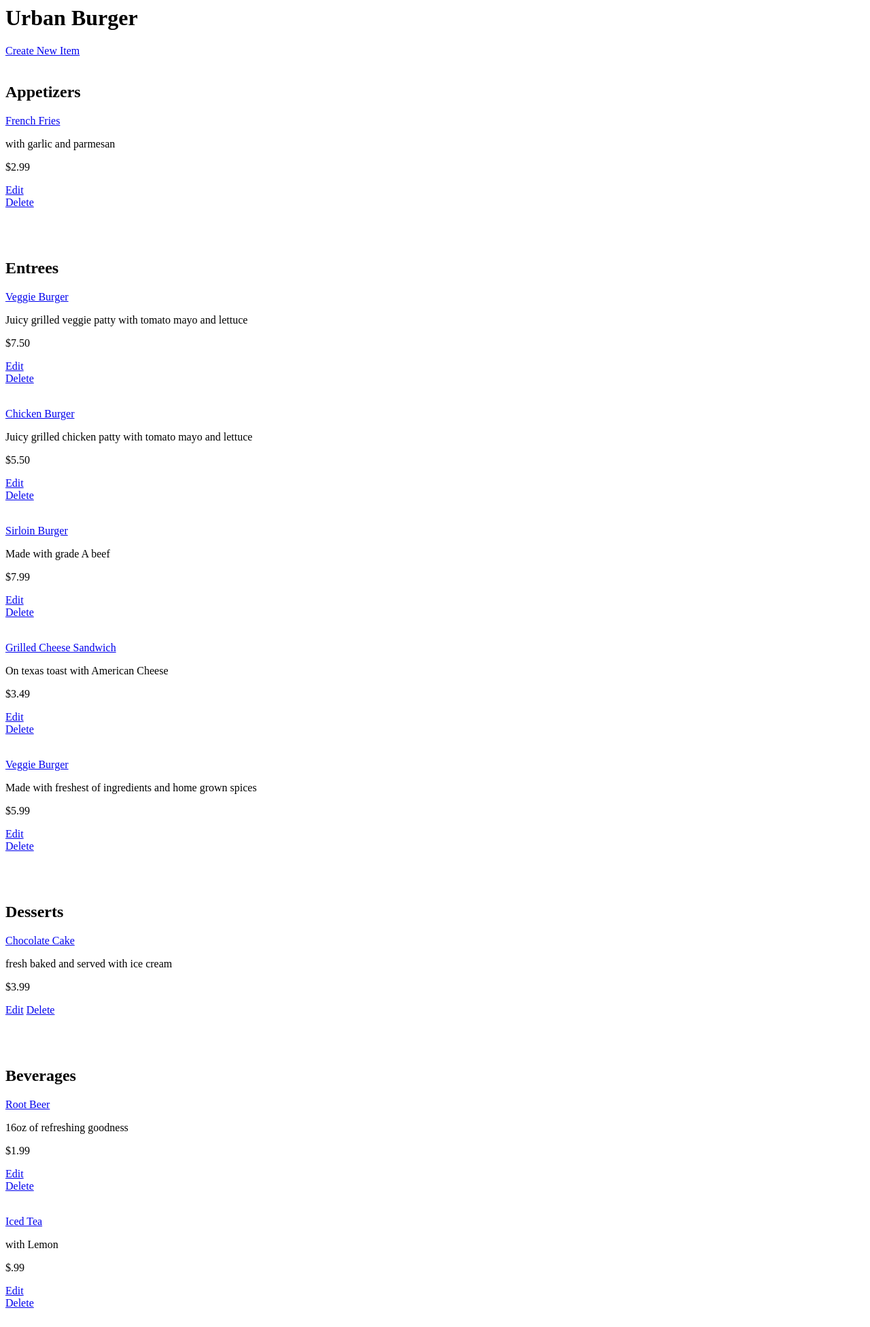
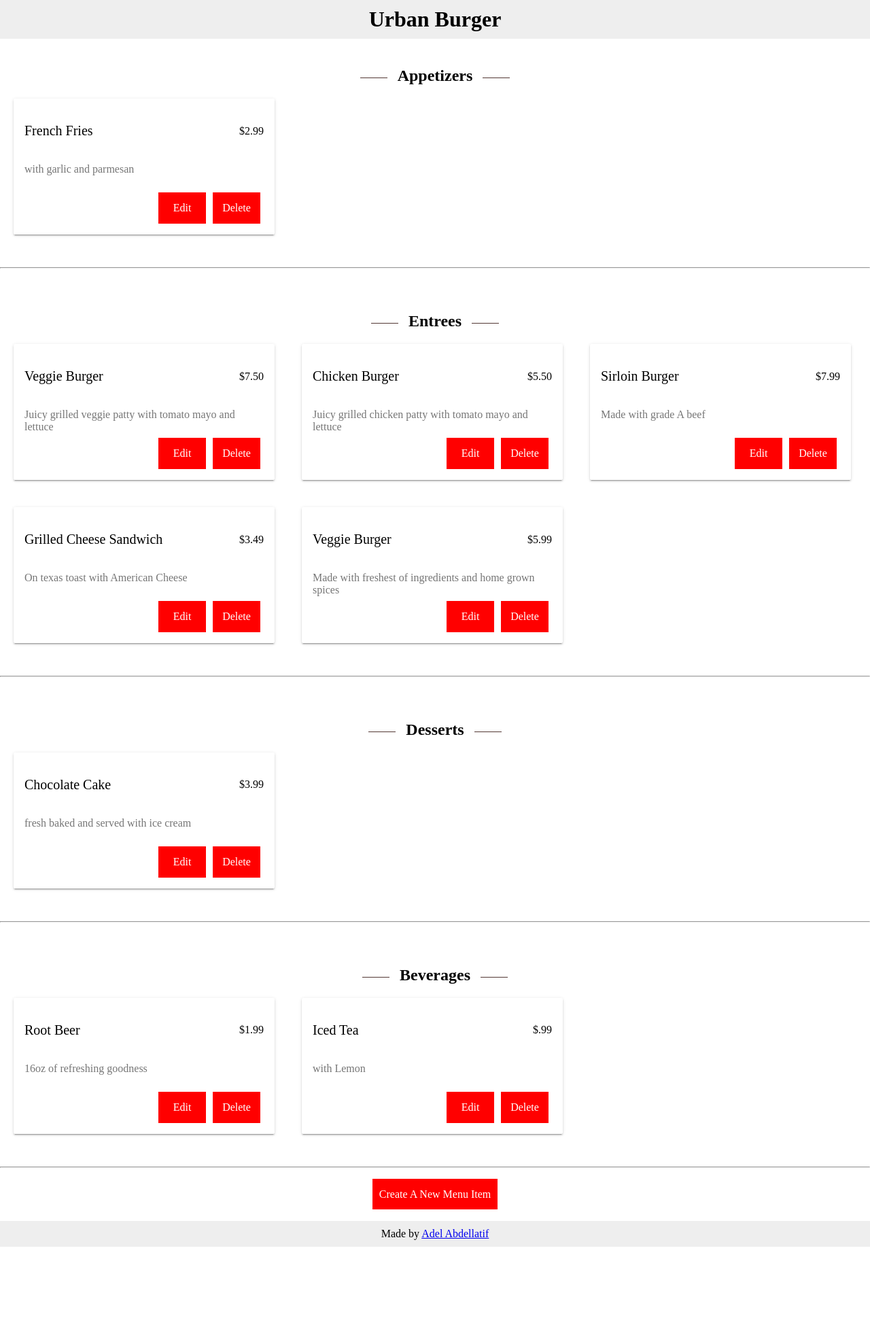
Before and after one commit to THEPEACEMAKER/itemsCatalog, a Flask app: page /restaurant/1/ in a window 1280 px wide. Shown: the whole page at 68% size. After the commit the page ends 1834 px from the top, so only its background shows below. Run offline with Flask 2, Linux system fonts and the light colour scheme.

Commit message:
add basic style

```diff
--- /dev/null
+++ b/static/styles.css
@@ -0,0 +1,245 @@
+body {
+	margin: 0;
+	position: relative;
+}
+.card-shadow {
+		box-shadow: 0 2px 2px 0 rgba(0, 0, 0, .14), 0 3px 1px -2px rgba(0, 0, 0, .2), 0 1px 5px 0 rgba(0, 0, 0, .12);
+}
+.card {
+	display: flex;
+	flex-direction: column;
+	font-size: 16px;
+	font-weight: 400;
+	height: 200px;
+	overflow: hidden;
+	width: 30%;
+	z-index: 1;
+	position: relative;
+	background: #fff;
+	border-radius: 2px;
+	box-sizing: border-box;
+	margin: 0 20px 40px;
+	float: left;
+}
+
+.card .title {
+	align-items: center;
+	color: #000;
+	display: flex;
+	justify-content: stretch;
+	line-height: normal;
+	padding: 16px 16px 0 16px;
+	box-sizing: border-box;
+	position: relative;
+}
+
+.card .title span {
+	position: absolute;
+	right: 16px;
+}
+
+.card .text {
+	color: rgba(0, 0, 0, .54);
+	/*font-size: 13px;*/
+	line-height: 18px;
+	overflow: hidden;
+	padding: 16px;
+	width: 90%;
+}
+
+h1 {
+	text-align: center;
+	/*color: white;*/
+	background-color: #eee;
+	margin-top: 0;
+	padding-top: 10px;
+	padding-bottom: 10px;
+}
+
+footer {
+	background-color: #eee;
+	text-align: center;
+	width: 100%;
+	padding: 10px 0;
+	margin-top: 10px;
+}
+
+.content {
+	display: flex;
+	flex-wrap: wrap;
+}
+
+.button {
+  background-color: red;
+  color: white;
+  padding: 14px 10px;
+  text-align: center;
+  text-decoration: none;
+}
+
+.card .button {
+  width: 50px;
+  margin: 0 5px;
+  float:left;
+  display:inline;
+}
+
+.buttons {
+	padding: 0 16px 16px 16px;
+    position: absolute;
+    right: 0;
+    bottom: 0;
+}
+
+#new {
+	margin: 30px;
+    text-align: center;
+}
+
+.title a {
+	text-decoration: none;
+	color: #000;
+	font-size: 20px;
+}
+
+.center{
+	text-align: center;
+}
+
+h2 {
+	text-align: center;
+	position: relative;
+	display: inline-block;
+    margin-right: 0;
+    margin-left: 0;
+}
+
+h2:before {
+    left: -40px;
+}
+h2:after {
+    right: -40px;
+}
+h2:before, h2:after {
+    content: "";
+    position: absolute;
+    bottom: 10px;
+    height: 1px;
+    width: 40px;
+    margin: 0 -15px;
+    background-color: #533834;
+}
+
+#oneItem footer {
+	position: fixed;
+    bottom: 0;
+}
+#oneItem .content {
+	position: fixed;
+    top: 50%;
+    margin-top: -100px;
+    width: 100%;
+}
+
+#oneItem .card {
+	margin: auto auto;
+}
+
+.restaurant {
+	width: 100%;
+	margin: 10px 0;
+}
+
+.restaurant .card {
+	margin: auto;
+	float: none;
+}
+
+/*wdith of body in the card page is 1366 instead of 1349
+cause of the scroll bar
+*/
+
+form {
+	width: 450px;
+	font-size: 16px;
+	background: #495C70;
+	padding: 30px 30px 15px 30px;
+	border: 5px solid #53687E;
+}
+form input[type=submit],
+form input[type=button],
+form input[type=text],
+form input[type=email],
+form textarea,
+form label
+{
+	font-family: Georgia, "Times New Roman", Times, serif;
+	font-size: 16px;
+	color: #fff;
+
+}
+form label {
+	display:block;
+	margin-bottom: 10px;
+}
+form label > span{
+	display: inline-block;
+	float: left;
+	width: 150px;
+}
+form input[type=text],
+form input[type=email]
+{
+	background: transparent;
+	border: none;
+	border-bottom: 1px dashed #83A4C5;
+	width: 275px;
+	outline: none;
+	padding: 0px 0px 0px 0px;
+	font-style: italic;
+}
+form textarea{
+	font-style: italic;
+	padding: 0px 0px 0px 0px;
+	background: transparent;
+	outline: none;
+	border: none;
+	border-bottom: 1px dashed #83A4C5;
+	width: 275px;
+	overflow: hidden;
+	resize:none;
+	height:20px;
+}
+
+form textarea:focus,
+form input[type=text]:focus,
+form input[type=email]:focus,
+form input[type=email] :focus
+{
+	border-bottom: 1px dashed #D9FFA9;
+}
+
+form input[type=submit],
+form input[type=button]{
+	background: #576E86;
+	border: none;
+	padding: 8px 10px 8px 10px;
+	border-radius: 5px;
+	color: #A8BACE;
+}
+form input[type=submit]:hover,
+form input[type=button]:hover{
+background: #394D61;
+}
+
+/*centering the form*/
+form {
+	margin: auto auto;
+}
+
+/*right buttons*/
+form input[type=submit],
+form input[type=button]{
+	float: right;
+    margin: 10px;
+}
--- a/templates/newmenuitem.html
+++ b/templates/newmenuitem.html
@@ -1,8 +1,9 @@
 <html>
 
 <head>
+	<link rel=stylesheet type=text/css href="{{ url_for('static', filename='styles.css') }}">
 </head>
-<body>
+<body id="oneItem">
 
 <h1>New Menu Item</h1>
 
@@ -27,5 +28,6 @@
 
 </form>
 
+<footer>Made by <a href="https://www.linkedin.com/in/adel-a-abdelkader/">Adel Abdellatif</a></footer>
 </body>
 </html>
--- a/templates/restaurant.html
+++ b/templates/restaurant.html
@@ -1,9 +1,9 @@
 <html>
 
 <head>
+	<link rel=stylesheet type=text/css href="{{ url_for('static', filename='styles.css') }}">
 </head>
 <body>
-		<div class = 'pane'>
 <h1>{{ restaurant.name }}</h1>
 
 {% with messages = get_flashed_messages() %}
@@ -20,116 +20,147 @@
 
     {% if items !=[] %}
 
-		<a href = "{{url_for('newMenuItem', restaurant_id = restaurant.id )}}">Create New Item</a>
-	</br></br>
-
+	<div class = "center">
 		<h2>Appetizers</h2>
+	</div>
+	<div class="content">
 
 		{% for i in items %}
 		{% if i.course == 'Appetizer' %}
-
+		<div class="card card-shadow">
+			<div class="title">
+				<!-- <a href="#">Testing 2dp</a> -->
 				<a href = "{{url_for('showMenuItem', restaurant_id = restaurant.id, item_id = i.id)}}"><p>{{i.name}}</p></a>
-
-
-		<p>{{i.description}}</p>
-
-
-		<p>{{i.price}}</p>
-
-		<a href='{{url_for('editMenuItem', restaurant_id = restaurant.id, item_id=i.id ) }}' >Edit</a>
-	</br>
-	<a href='{{url_for('deleteMenuItem', restaurant_id = restaurant.id, item_id=i.id ) }}' >Delete</a>
-</br>
-</br>
+				<span>{{i.price}}</span>
+			</div>
+			<div class="text">
+				{{i.description}}
+			</div>
+			<div class="buttons">
+				<a class="button" href="{{url_for('editMenuItem', restaurant_id = restaurant.id, item_id=i.id ) }}">Edit</a>
+				<a class="button" href="{{url_for('deleteMenuItem', restaurant_id = restaurant.id, item_id=i.id ) }}">Delete</a>
+			</div>
+		</div>
 		{% endif %}
 
 		{% endfor %}
+	</div>
+<hr>
+
 
 
 
 		</br></br>
 
+	<div class = "center">
 		<h2>Entrees</h2>
+	</div>
+	<div class="content">
 
 		{% for i in items %}
 		{% if i.course == 'Entree' %}
 
+		<div class="card card-shadow">
+			<div class="title">
+				<!-- <a href="#">Testing 2dp</a> -->
 				<a href = "{{url_for('showMenuItem', restaurant_id = restaurant.id, item_id = i.id)}}"><p>{{i.name}}</p></a>
-
-
-		<p>{{i.description}}</p>
-
-
-		<p>{{i.price}}</p>
-
-		<a href='{{url_for('editMenuItem', restaurant_id = restaurant.id, item_id=i.id ) }}' >Edit</a>
-	</br>
-	<a href='{{url_for('deleteMenuItem', restaurant_id = restaurant.id, item_id=i.id ) }}' >Delete</a>
-</br>
-</br>
+				<span>{{i.price}}</span>
+			</div>
+			<div class="text">
+				{{i.description}}
+			</div>
+			<div class="buttons">
+				<a class="button" href="{{url_for('editMenuItem', restaurant_id = restaurant.id, item_id=i.id ) }}">Edit</a>
+				<a class="button" href="{{url_for('deleteMenuItem', restaurant_id = restaurant.id, item_id=i.id ) }}">Delete</a>
+			</div>
+		</div>
         {% endif %}
 
 		{% endfor %}
+	</div>
+<hr>
+
 
 
 
 		</br></br>
 
+	<div class = "center">
 		<h2>Desserts</h2>
+	</div>
+	<div class="content">
 
 		{% for i in items %}
 		{% if i.course == 'Dessert' %}
 
+		<div class="card card-shadow">
+			<div class="title">
+				<!-- <a href="#">Testing 2dp</a> -->
 				<a href = "{{url_for('showMenuItem', restaurant_id = restaurant.id, item_id = i.id)}}"><p>{{i.name}}</p></a>
-
-
-		<p>{{i.description}}</p>
-
-
-		<p>{{i.price}}</p>
-
-		<a href='{{url_for('editMenuItem', restaurant_id = restaurant.id, item_id=i.id ) }}' >Edit</a>
-
-	<a href='{{url_for('deleteMenuItem', restaurant_id = restaurant.id, item_id=i.id ) }}' >Delete</a>
-</br>
-</br>
+				<span>{{i.price}}</span>
+			</div>
+			<div class="text">
+				{{i.description}}
+			</div>
+			<div class="buttons">
+				<a class="button" href="{{url_for('editMenuItem', restaurant_id = restaurant.id, item_id=i.id ) }}">Edit</a>
+				<a class="button" href="{{url_for('deleteMenuItem', restaurant_id = restaurant.id, item_id=i.id ) }}">Delete</a>
+			</div>
+		</div>
 		{% endif %}
 
 		{% endfor %}
+	</div>
+<hr>
+
 
 
 
 		</br></br>
 
+	<div class = "center">
 		<h2>Beverages</h2>
+	</div>
+	<div class="content">
 
 		{% for i in items %}
 		{% if i.course == 'Beverage' %}
 
+		<div class="card card-shadow">
+			<div class="title">
+				<!-- <a href="#">Testing 2dp</a> -->
 				<a href = "{{url_for('showMenuItem', restaurant_id = restaurant.id, item_id = i.id)}}"><p>{{i.name}}</p></a>
-
-
-		<p>{{i.description}}</p>
-
-
-		<p>{{i.price}}</p>
-
-		<a href='{{url_for('editMenuItem', restaurant_id = restaurant.id, item_id=i.id ) }}' >Edit</a>
-		</br>
-		<a href='{{url_for('deleteMenuItem', restaurant_id = restaurant.id, item_id=i.id ) }}' >Delete</a>
-		</br>
-		</br>
+				<span>{{i.price}}</span>
+			</div>
+			<div class="text">
+				{{i.description}}
+			</div>
+			<div class="buttons">
+				<a class="button" href="{{url_for('editMenuItem', restaurant_id = restaurant.id, item_id=i.id ) }}">Edit</a>
+				<a class="button" href="{{url_for('deleteMenuItem', restaurant_id = restaurant.id, item_id=i.id ) }}">Delete</a>
+			</div>
+		</div>
 		{% endif %}
 
 		{% endfor %}
+	</div>
+
+<hr>
+
+<div id="new">
+	<a  class="button" href="{{url_for('newMenuItem', restaurant_id = restaurant.id )}}">Create A New Menu Item</a>
+</div>
+<footer>Made by <a href="https://www.linkedin.com/in/adel-a-abdelkader/">Adel Abdellatif</a></footer>
+
 
 
 
 		{% else %}
 		<p> You currently have no menu items. <p>
-		<a href = "{{url_for('newMenuItem', restaurant_id = restaurant.id )}}">Create New Item</a>
+		<div id="new">
+			<a  class="button" href="{{url_for('newMenuItem', restaurant_id = restaurant.id )}}">Create A New Menu Item</a>
+		</div>
 			{% endif %}
-</div>
 </body>
 
 </html>
```
Also changed, not shown: templates/deletemenuitem.html (+6 -4 lines), templates/deleterestaurant.html (+5 -2 lines), templates/editmenuitem.html (+5 -3 lines), templates/editrestaurant.html (+4 -4 lines), templates/menuitem.html (+20 -17 lines), templates/newrestaurant.html (+4 -4 lines), templates/restaurants.html (+19 -10 lines), restaurantmenu.db. Lines whose indentation alone changed are shown as unchanged.
